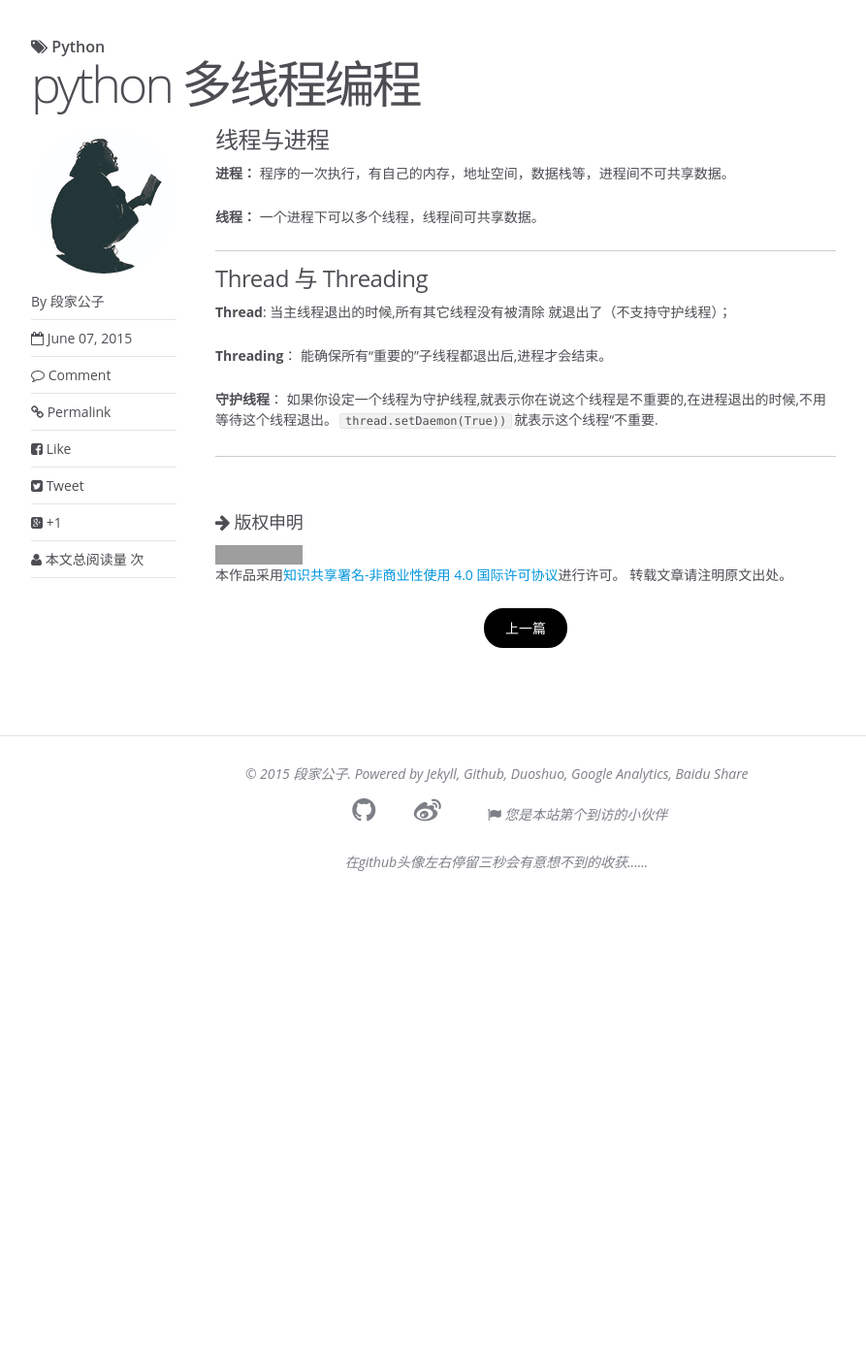
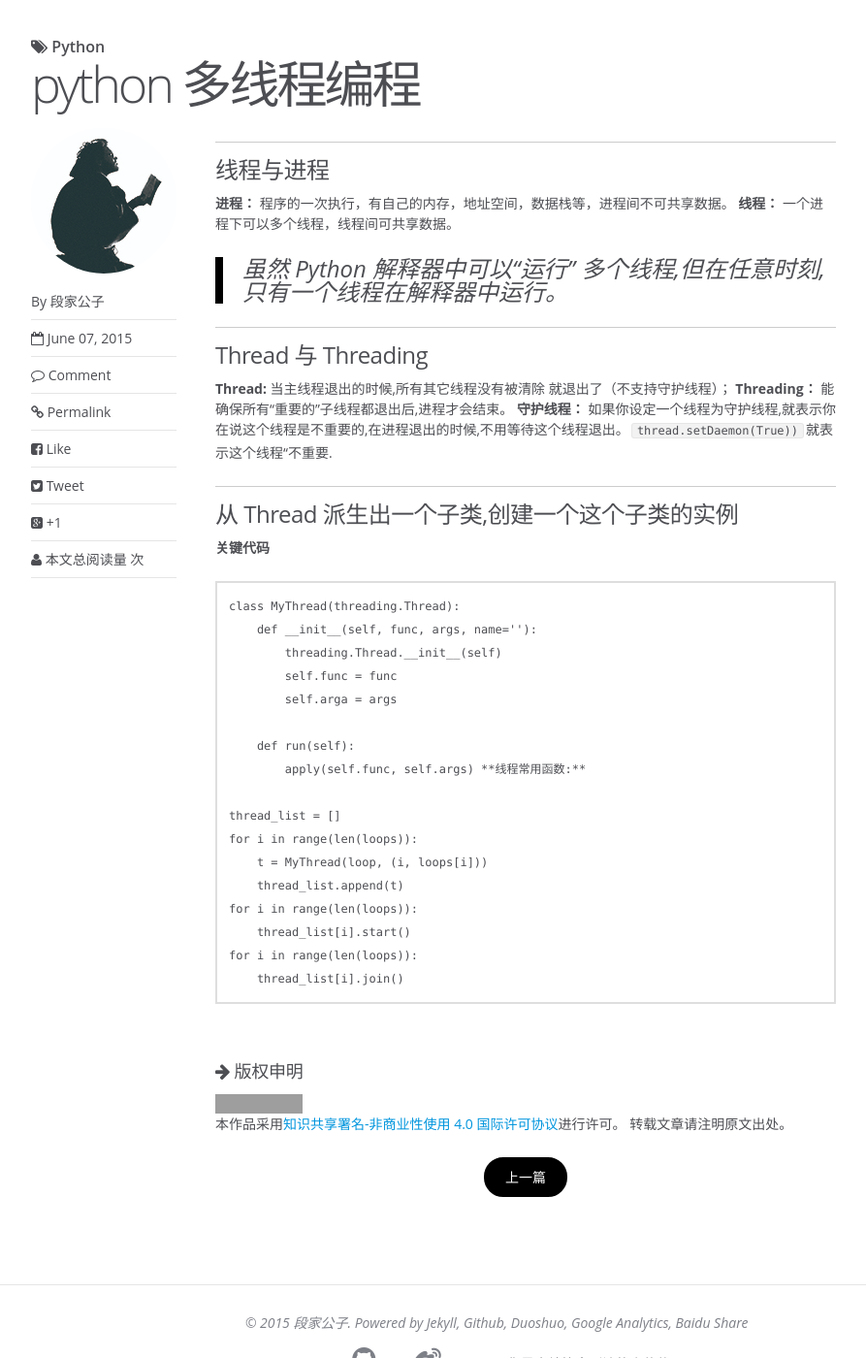
Before and after one commit to 1oscar/1oscar.github.io, a Jekyll site: the page built from _posts/2015-06-07-python 多线程编程.markdown, in a window 1280 px wide and 1400 px high, scrolled down 385 px. Shown: the whole window at 97% size, without its empty margins (128-1021 px from the left). Built offline with Jekyll 4.4.1, drawn with Linux system fonts in a browser that asks for light colours; some web fonts are replaced; Markdown is read by kramdown in place of the engine named in the settings; comment, search, counter and statistics services are not loaded; before the commit the page ends 1312 px from its top, so only the background shows below that; grey boxes are pictures that could not be loaded.

Commit message:
threading pyhton

```diff
--- a/_posts/2015-06-07-python 多线程编程.markdown
+++ b/_posts/2015-06-07-python 多线程编程.markdown
@@ -6,23 +6,39 @@ share: true
 tags: python
 ---
 
+---
 ### 线程与进程
 
-
- **进程：** 程序的一次执行，有自己的内存，地址空间，数据栈等，进程间不可共享数据。
-
- **线程：** 一个进程下可以多个线程，线程间可共享数据。
+**进程：** 程序的一次执行，有自己的内存，地址空间，数据栈等，进程间不可共享数据。
+**线程：** 一个进程下可以多个线程，线程间可共享数据。
+> 虽然 Python 解释器中可以“运行” 多个线程,但在任意时刻,只有一个线程在解释器中运行。
 
 ---
-
-
 ### Thread 与 Threading
 
-
- **Thread**: 当主线程退出的时候,所有其它线程没有被清除 就退出了（不支持守护线程）；
-
- **Threading**： 能确保所有“重要的”子线程都退出后,进程才会结束。
-
- **守护线程**： 如果你设定一个线程为守护线程,就表示你在说这个线程是不重要的,在进程退出的时候,不用等待这个线程退出。`thread.setDaemon(True))`就表示这个线程“不重要.
+**Thread:** 当主线程退出的时候,所有其它线程没有被清除 就退出了（不支持守护线程）；
+**Threading：** 能确保所有“重要的”子线程都退出后,进程才会结束。
+**守护线程：** 如果你设定一个线程为守护线程,就表示你在说这个线程是不重要的,在进程退出的时候,不用等待这个线程退出。`thread.setDaemon(True))`就表示这个线程“不重要.
 
 ---
+### 从 Thread 派生出一个子类,创建一个这个子类的实例
+**关键代码**
+
+    class MyThread(threading.Thread):
+        def __init__(self, func, args, name=''):
+            threading.Thread.__init__(self)
+            self.func = func
+            self.arga = args
+
+        def run(self):
+            apply(self.func, self.args)
+**线程常用函数:**
+
+    thread_list = []
+    for i in range(len(loops)):
+        t = MyThread(loop, (i, loops[i]))
+        thread_list.append(t)
+    for i in range(len(loops)):
+        thread_list[i].start()
+    for i in range(len(loops)):
+        thread_list[i].join()
```
